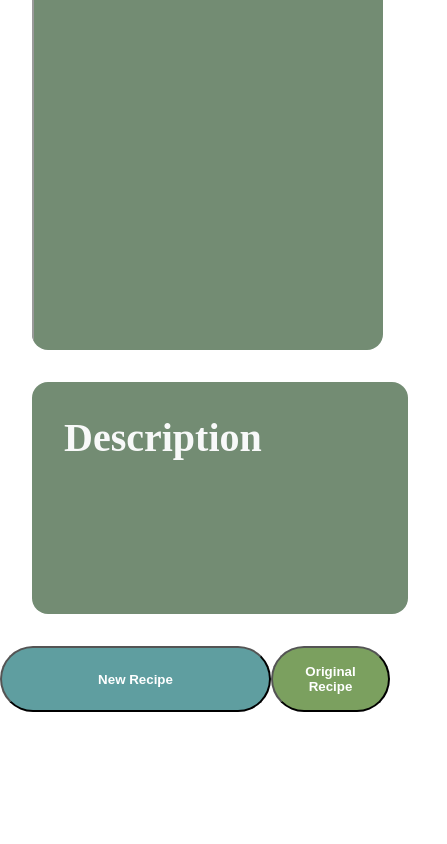
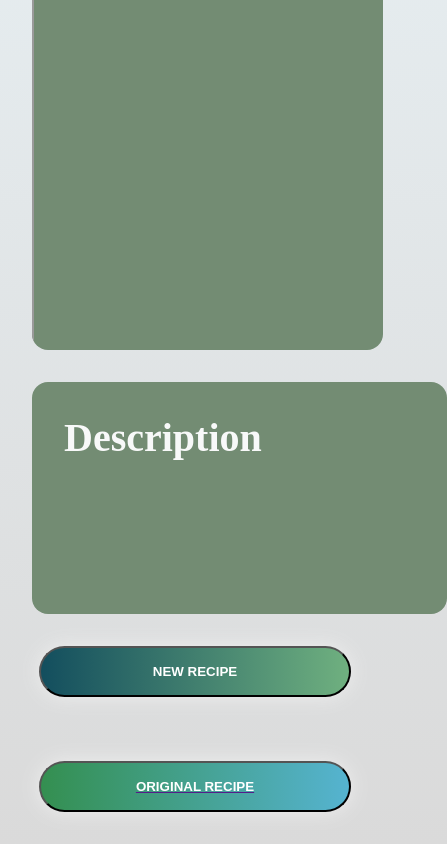
Before and after one commit to remcoj89/recipe-card, a website: page index.html in a window 390 px wide. Shown: the part 725-1569 px from the top of the page, 447 px wide, since content can reach past the window. Before the commit the page ends 1469 px from the top, so only its background shows below. Drawn offline with Linux system fonts and the light colour scheme; no server answers.

Commit message:
new styling of buttons

```diff
--- a/javascript/script.js
+++ b/javascript/script.js
@@ -60,5 +60,6 @@ newRecipeBtn.addEventListener('click', function(){
   window.scrollTo(0,0);
   window.location.reload()
 })
+
 //  On load
 getRecipes();
--- a/scss/_cards.scss
+++ b/scss/_cards.scss
@@ -105,9 +105,6 @@
 
     .description-card{
         margin: 0 2rem;
-        // width: 90vw;
-    }
-    #btn-next{
         width: 90vw;
     }
 }
--- a/scss/_components.scss
+++ b/scss/_components.scss
@@ -1,30 +1,46 @@
 .button{
   width: 100%;
   display: flex;
-  justify-content: space-between;
+  justify-content: space-evenly;
     #btn-next{
       margin:  2rem 0;
       padding: 1rem 2rem;
-      border-radius: 50px;
+      border-radius: 3rem;
       color: white;
       font-weight: bold;
-      background-color: cadetblue;
+      box-shadow: 0 0 20px #eee;
+      background-image: linear-gradient(to right, #134E5E 0%, #71B280  51%, #134E5E  100%);
+      text-align: center;
+      text-transform: uppercase;
+      transition: 0.5s;
+      background-size: 200% auto;
+      display: block;
+      width: 20vw;
 
       &:hover{
-          background-color: rgb(63, 105, 106);
+        background-position: right center; /* change the direction of the change here */
+        color: #fff;
+        text-decoration: none;
       }
     }
-
     #btn-original{
       margin:  2rem 0;
       padding: 1rem 2rem;
-      border-radius: 50px;
       color: white;
+      box-shadow: 0 0 20px #eee;
+      background-image: linear-gradient(to right, #348F50 0%, #56B4D3  51%, #348F50  100%);
+      text-align: center;
+      text-transform: uppercase;
+      transition: 0.5s;
+      background-size: 200% auto;
       font-weight: bold;
-      background-color: rgb(123, 160, 95);
-
+      width: 20vw;
+      border-radius: 3rem;
+      display: block;
       &:hover{
-          background-color: rgb(63, 105, 106);
+          background-position: right center; /* change the direction of the change here */
+          color: #fff;
+          text-decoration: none;
       }
     }
 }
@@ -35,8 +51,30 @@
 
 @media only screen and (max-width: 810px) {
 
+  .button{
+    justify-content: space-evenly;
+      #btn-next{
+        width: 40vw;
+      }
+      #btn-original{
+        width: 40vw;
+      }
+  }
+}
 
+// For Mobile
+
+@media only screen and (max-width: 600px) {
+
+  .button {
+    flex-direction: column;
+    align-items: center;
     #btn-next{
-        width: 50vw;
-    }
+      width: 80vw;
+  }
+  #btn-original {
+    width: 80vw;
+  }
+  }
+
 }
--- a/scss/_styling.scss
+++ b/scss/_styling.scss
@@ -4,6 +4,15 @@ $secondary-color: #738C80;
 $headings:#738C80;
 
 // font styling
+html {
+  box-sizing: border-box;
+}
+body {
+  margin: 0;
+  min-height: 100vh;
+  background-color: #dadada;
+  background-image: linear-gradient(0deg, #dadada 0%, #eefaff 100%);
+}
 
 h1, h2, h3, h4, h5, h6, p, li{
     color: #F8F9F9;
```
Also changed, not shown: css/main.css, 1 other file.
